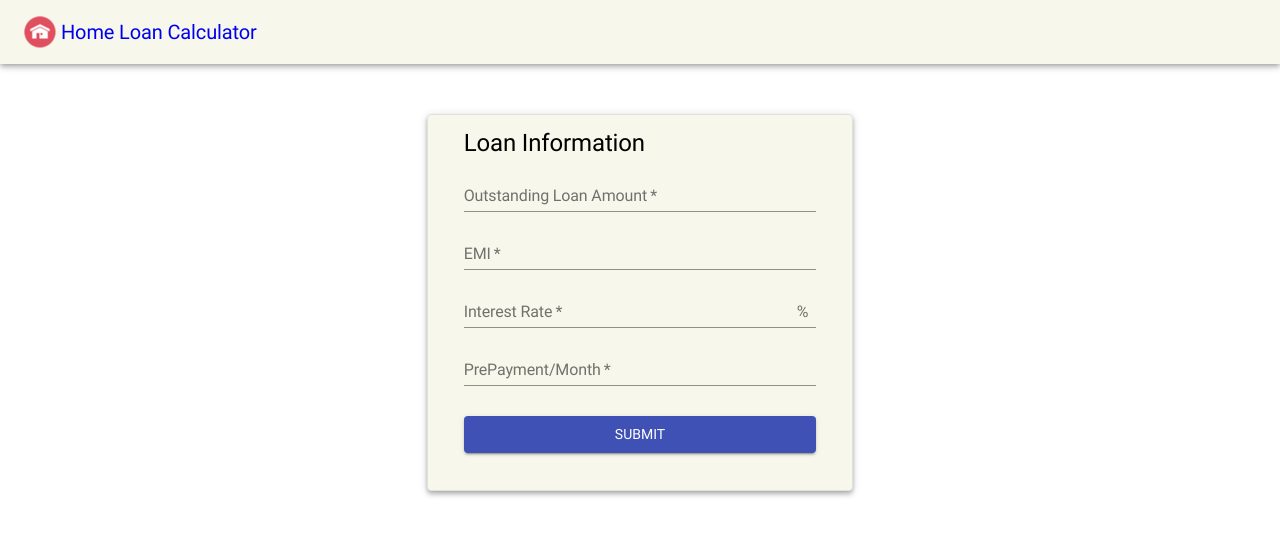
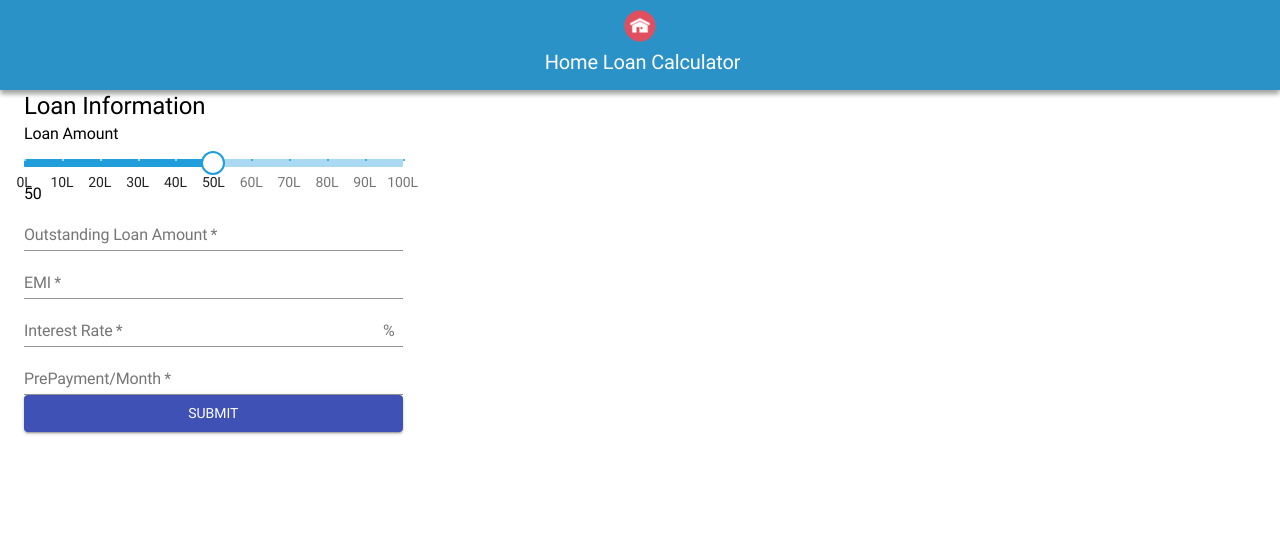
Before and after one commit to patelvimal/HomeLoanScheduler, a Next.js app: page / in a window 1280 px wide. Shown: the top 536 px of the page. Built offline with nearby package versions, Linux system fonts and the light colour scheme.

Commit message:
InputSlider control implemented

```diff
--- a/src/assets/App.scss
+++ b/src/assets/App.scss
@@ -12,35 +12,43 @@ body {
 }
 
 .header {
-  background: #f7f7eb ;
+  background: #2B92C8 ;
   color: rgba(0, 0, 0, 0.87);
-  box-shadow: 0px 2px 4px -1px rgba(0,0,0,0.2), 0px 4px 5px 0px rgba(0,0,0,0.14), 0px 1px 10px 0px rgba(0,0,0,0.12)
+  box-shadow: 0px 5px 4px -1px rgba(0,0,0,0.2), 0px 4px 5px 0px rgba(0,0,0,0.14), 0px 1px 10px 0px rgba(0,0,0,0.12);
+  height: 90px;
+
+  .logo {
+    margin:10px auto 0px auto;
+    text-align: center;
   }
 
   .headerIcon {
-  margin: '0 10px'
+    margin: 0 10px;
   }
 
   .link {
     margin-left: 5px;
     text-decoration: initial;
+    color:#fff
+  }
 }
 
-// .container {
-//   width: 40%;
-//   margin: 50px auto;
+.loanDetailsForm {
+    // margin:0 auto;
+  // & > div  {
+  //   margin: '5px 0px'
   // }
 
-// .grid-container {
-//   margin: 15px auto !important;
+  // .gridContainer {
+	// 	margin-top: 25px;;
+  // }
 
-//   > div {
-//     padding: 25px !important;
-
-//     &:first-child {
-//       BORDER-RIGHT: SOLID 1PX rgba(0, 0, 0, 0.26) !important;
-//     }
-//   }
-
-
+	// .formContainer {
+	// 	background: #f7f7eb;
+	// 	margin: 25px auto;
+	// 	border-radius: 4;
+	// 	border: solid 1px #e0e0e0;
+	// 	padding: 12;
+	// 	box-shadow: 0px 2px 4px -1px rgba(0,0,0,0.2), 0px 4px 5px 0px rgba(0,0,0,0.14), 0px 1px 10px 0px rgba(0,0,0,0.12);
 	// }
+}
--- /dev/null
+++ b/src/assets/InputSlider.scss
@@ -0,0 +1,60 @@
+.inputSlider{
+
+    > p {
+        margin-bottom: 0px;
+        margin-left: 0px;
+    }
+
+    .slider {
+        width: inherit;
+
+        >span {
+            margin-bottom: 0px;;
+        }
+        .MuiSlider-root {
+            color: #209ddb;
+            height: 8px
+        }
+
+        .MuiSlider-thumb {
+            height: 24px;
+            width: 24px;
+            background-color: #fff;
+            border: 2px solid currentColor;
+            margin-top: -8px;
+            margin-left: -12px;
+
+            &:focus, &:hover, &:active {
+                box-shadow: 'inherit'
+            }
+        }
+
+        .valueLabel {
+            left: calc(-50% + 4px);
+        }
+
+        .MuiSlider-track {
+            height: 8px;
+            // border-radius: 4px;
+        }
+
+        .MuiSlider-rail {
+            height: 8px;
+            // border-radius: 4px;
+        }
+    }
+
+    .input {
+        // width: 150px;
+
+        // .MuiOutlinedInput-notchedOutline {
+        //     // border-color: #209ddb;
+        // }
+        input {
+            // height: 0px;
+            padding: 0px;
+        }
+    }
+
+
+}
--- a/src/components/App.jsx
+++ b/src/components/App.jsx
@@ -4,13 +4,23 @@ import { createMuiTheme, makeStyles, ThemeProvider } from '@material-ui/core/sty
 import LoanForm from './LoanForm';
 import LoanResult from './LoanReport';
 import Header from './Header';
-
+import InputSlider from './InputSlider';
 
 
 const App = () => {
+	//return <MyForm/>
 	return (
 		<LoanForm/>
 	)
 }
 
 export default App;
+
+
+const MyForm = ()=> {
+	return (
+		<React.Fragment >
+			<InputSlider label="Outstanding Loan Amount" />
+		</React.Fragment>
+	)
+}
--- a/src/components/Header.jsx
+++ b/src/components/Header.jsx
@@ -8,12 +8,14 @@ const Header = () => {
 	return (
 		<AppBar position="static" color="primary" elevation={0} className='header'>
 			<Toolbar>
+				<div className="logo">
 					<img src='./appIcon.png' className='headerIcon'></img>
 					<Typography variant="h6" color="inherit" noWrap>
 						<Link href="/" >
-          					<a className='link'>Home Loan Calculator</a>
-        				</Link>
+							<a className='link'>Home Loan Calculator</a>
+						</Link>
 					</Typography>
+				</div>
 			</Toolbar>
 		</AppBar>
 	)
--- a/src/components/SliderInput.jsx
+++ b/src/components/InputSlider.jsx
@@ -1,4 +1,4 @@
-
+import TextField from '@material-ui/core/TextField';
 // import React from 'react';
 // import { withStyles, makeStyles } from '@material-ui/core/styles';
 // import Slider from '@material-ui/core/Slider';
@@ -43,25 +43,14 @@
 // export default SliderInput;
 
 import React from 'react';
-import { makeStyles } from '@material-ui/core/styles';
 import Grid from '@material-ui/core/Grid';
 import Typography from '@material-ui/core/Typography';
 import Slider from '@material-ui/core/Slider';
-import Input from '@material-ui/core/Input';
-import VolumeUp from '@material-ui/icons/VolumeUp';
 
-const useStyles = makeStyles({
-  root: {
-    width: 250,
-  },
-  input: {
-    width: 42,
-  },
-});
 
-export default function InputSlider() {
-  const classes = useStyles();
-  const [value, setValue] = React.useState(30);
+export default function InputSlider(props) {
+  const {min,max,step,defaultValue,marks} = props;
+  const [value, setValue] = React.useState(defaultValue || 0);
 
   const handleSliderChange = (event, newValue) => {
     setValue(newValue);
@@ -74,39 +63,48 @@ export default function InputSlider() {
   const handleBlur = () => {
     if (value < 0) {
       setValue(0);
-    } else if (value > 100) {
-      setValue(100);
+    } else if (value > max) {
+      setValue(max);
     }
   };
 
   return (
-    <div className={classes.root}>
+    <div className="inputSlider">
       <Typography id="input-slider" gutterBottom>
-        Volume
+        {props.label}
       </Typography>
-      <Grid container spacing={2} alignItems="center">
-        <Grid item xs>
+      <Grid container alignItems="center">
+        <Grid className="slider">
           <Slider
             value={typeof value === 'number' ? value : 0}
             onChange={handleSliderChange}
             aria-labelledby="input-slider"
+            min={min}
+            max={max}
+            step={step}
+            marks={marks}
           />
         </Grid>
-        <Grid item>
-          <Input
-            className={classes.input}
-            value={value}
-            margin="dense"
-            onChange={handleInputChange}
-            onBlur={handleBlur}
-            inputProps={{
-              step: 10,
-              min: 0,
-              max: 100,
-              type: 'number',
-              'aria-labelledby': 'input-slider',
-            }}
-          />
+        <Grid className="input">
+          {value}
+          {/* <TextField
+              // disabled
+              // required
+              size="small"
+              fullWidth
+              value={value}
+              id="loanAmount"
+              onChange={handleInputChange}
+              onBlur={handleBlur}
+              name="loanAmount"
+               variant='filled'
+              // inputProps={{
+              //   step: 10,y
+              //   min: 0,
+              //   max: 100,
+              //   'aria-labelledby': 'input-slider',
+              // }}
+          />  */}
         </Grid>
       </Grid>
     </div>
--- a/src/components/LoanForm.jsx
+++ b/src/components/LoanForm.jsx
@@ -11,32 +11,7 @@ import InputAdornment from '@material-ui/core/InputAdornment';
 import { makeStyles } from '@material-ui/core/styles';
 import AccountBalanceIcon from '@material-ui/icons/AccountBalance';
 import Avatar from '@material-ui/core/Avatar';
-
-const useStyles = makeStyles({
-    submit: {
-        margin:'25px 0'
-    },
-    form :{
-        '& > div' : {
-            margin: '5px 0px'
-        }
-    },
-    gridContainer: {
-		marginTop: 25
-	},
-	formContainer: {
-		background: '#f7f7eb',
-		margin: '25px auto',
-		borderRadius: 4,
-		border: 'solid 1px #e0e0e0',
-		padding: 12,
-		boxShadow: '0px 2px 4px -1px rgba(0,0,0,0.2), 0px 4px 5px 0px rgba(0,0,0,0.14), 0px 1px 10px 0px rgba(0,0,0,0.12)'
-	}
-    // heading:{
-    //     fontFamily: 'Roboto-Regular'
-    // }
-});
-
+import InputSlider from './InputSlider';
 
 const LoanForm = (props) => {
     const INITIAL_STATE ={
@@ -47,7 +22,11 @@ const LoanForm = (props) => {
     };
     const [loanInfo, setLoanInfo] = useState(INITIAL_STATE);
     const [formSubmitted,setFormStatus] = useState(false);
-    const classes = useStyles();
+
+
+    const loandAmountMarker = generateLoanAmountMarker();
+
+    console.log(loandAmountMarker);
 
     const onReset = () => {
         setLoanInfo(INITIAL_STATE);
@@ -80,16 +59,23 @@ const LoanForm = (props) => {
     }
 
     return (
-        <Grid container spacing={0} className={classes.gridContainer}>
-            <Grid item xs={12} md={4} className={classes.formContainer}>
-                <Container component="main" maxWidth="xs" className={classes.root}>
+        <Grid container spacing={0} className='loanDetailsForm'>
+            <Grid item xs={12} md={4} className='formContainer'>
+                <Container component="main">
                     {/* <Avatar className={classes.avatar}>
             <AccountBalanceIcon />
             </Avatar> */}
-                    <Typography component="h1" variant="h5" className={classes.heading}>
+                    <Typography component="h1" variant="h5" className='heading'>
                         Loan Information
                     </Typography>
-                    <form className={classes.form} noValidate>
+                    <form  noValidate>
+                        <InputSlider label="Loan Amount"
+                            min={0}
+                            max={100}
+                            step={1}
+                            defaultValue={50}
+                            marks={loandAmountMarker}
+                        />
                         <TextField
                             required
                             fullWidth
@@ -141,10 +127,10 @@ const LoanForm = (props) => {
                             variant="contained"
                             color="primary"
                             onClick={onSubmit}
-                            className={classes.submit}
+                            className='submit'
                         >
                             Submit
-                </Button>
+                        </Button>
                         {/* <Button
                     type="button"
                     fullWidth
@@ -277,3 +263,16 @@ export default LoanForm;
 //         )
 //     }
 // }
+
+
+
+const generateLoanAmountMarker = ()=>{
+    var list = [];
+    for (var i = 0; i <= 100; i+=10) {
+        list.push({
+                value: i,
+                label: `${i}L`
+            })
+    }
+    return list;
+}
--- a/src/pages/_app.js
+++ b/src/pages/_app.js
@@ -2,6 +2,7 @@ import App from 'next/app'
 import Head from 'next/head'
 import React from 'react'
 import '../assets/App.scss';
+import '../assets/InputSlider.scss';
 import { createMuiTheme, makeStyles, ThemeProvider } from '@material-ui/core/styles';
 import { StylesProvider } from '@material-ui/core/styles';
 import Header from '../components/Header';
```
Lines whose indentation alone changed are shown as unchanged.
